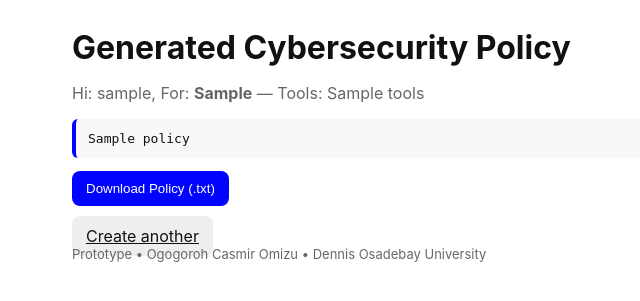
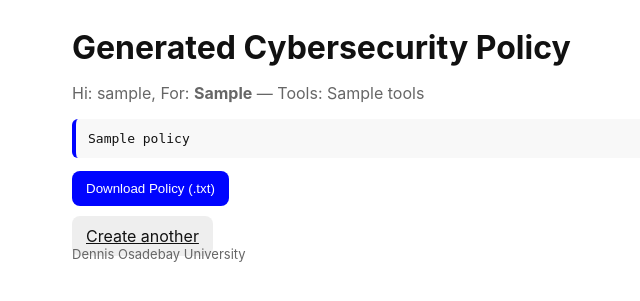
Before and after one commit to casssr/smart-policy-generator, a Flask app: template templates/result.html in a window 1280 px wide. Shown: the top 301 px of the page, without its empty margins (188-828 px from the left). Run offline with Flask 3, Linux system fonts and the light colour scheme; the template is opened without the code that fills it: most values are stand-ins (such as "Sample title", 1, 10 or a date in 2020).

Commit message:
Update result.html

```diff
--- a/templates/result.html
+++ b/templates/result.html
@@ -22,7 +22,7 @@
 
     <a href="{{ url_for('index') }}" class="btn secondary">Create another</a>
 <br>
-    <footer class="muted small">Prototype • Ogogoroh Casmir Omizu • Dennis Osadebay University</footer>
+    <footer class="muted small">  Dennis Osadebay University</footer>
   </main>
 </body>
 </html>
```
